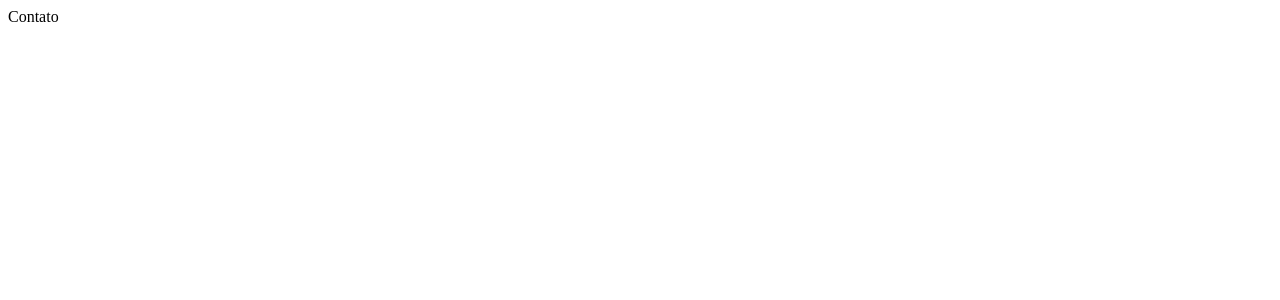
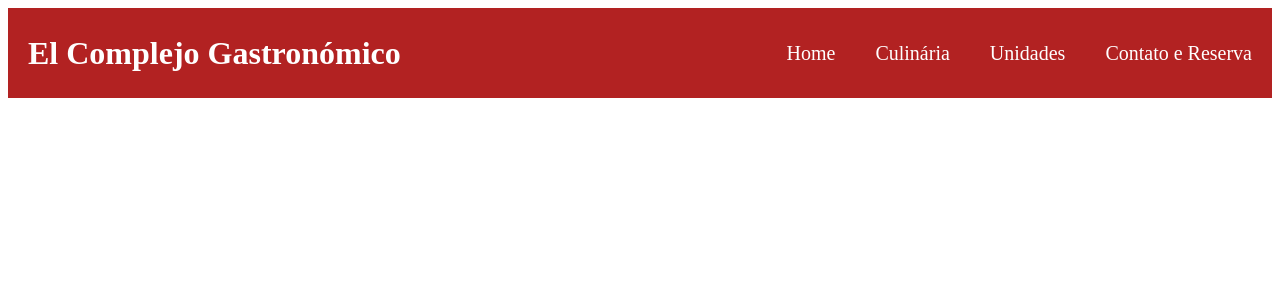
Before and after one commit to ingridmiranda/projeto-site-gastronomico, a React (Create React App) app: page /contato in a window 1280 px wide. Shown: the top 300 px of the page. Built offline with nearby package versions, Linux system fonts and the light colour scheme.

Commit message:
init to implement header

```diff
--- a/src/App.js
+++ b/src/App.js
@@ -5,11 +5,14 @@ import Home from './pages/Home';
 import Programacao from './pages/Programacao';
 import Unidades from './pages/Unidades';
 
+import Header from './components/Header'
+
 
 const Routes = () =>{
   return (
     <BrowserRouter>
       <Switch>
+        <Header />
         <Route path="/" exact={true} component={Home}/>
         <Route path="/contato" component={Contato}/>
         <Route path="/culinaria" component={Culinaria}/>
--- /dev/null
+++ b/src/components/Header/index.js
@@ -0,0 +1,18 @@
+import './styles.css'
+
+const Header = () =>{
+    return (
+        <main class="main-container">
+            <h1> El Complejo Gastronómico</h1>
+
+            <ul>
+                <li> Home</li>
+                <li> Culinária</li>
+                <li> Unidades</li>
+                <li> Contato e Reserva</li>
+            </ul>
+        </main>
+    )
+}
+
+export default Header;
--- /dev/null
+++ b/src/components/Header/styles.css
@@ -0,0 +1,22 @@
+.main-container{
+    background-color: firebrick;
+    color: white;
+    display: flex;
+    align-items: center;
+    justify-content: space-between;
+    height: 90px;
+}
+
+.main-container h1{
+    margin-left: 20px;
+}
+
+.main-container ul{
+    list-style: none;
+    display: flex;
+}
+
+.main-container ul li{
+    margin: 0 20px;
+    font-size: 20px;
+}
```
